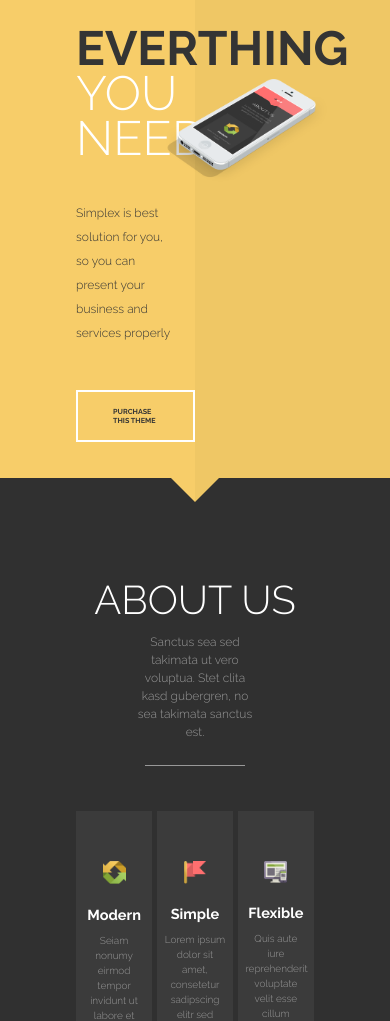
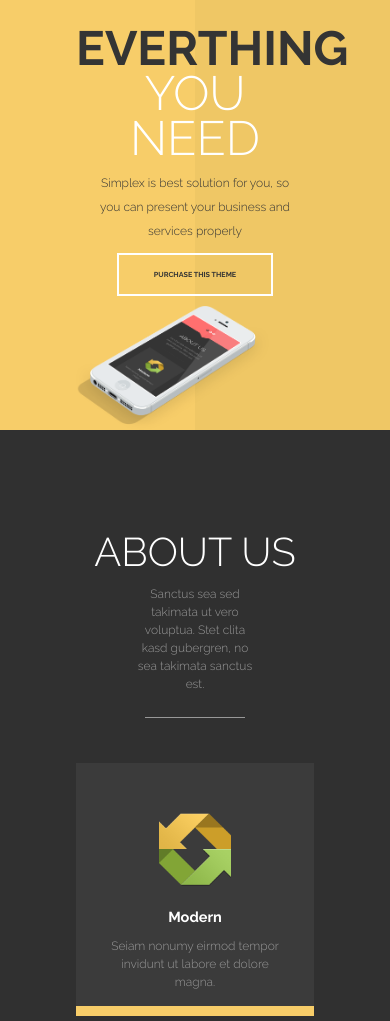
Before and after one commit to hanniC5/simpleflex, a plain HTML site: page index.html in a window 390 px wide. Shown: the part 84-1105 px from the top of the page. Drawn offline with nearby package versions, Linux system fonts and the light colour scheme; files that its build step writes are made by us from their sources.

Commit message:
first commit to gh-pages branch of project2

```diff
--- a/styles/components/_about.scss
+++ b/styles/components/_about.scss
@@ -59,3 +59,20 @@ section#about {
         }
     }
 }
+
+//media query for landscape phones and down
+@media (max-width: 480px) {
+    section#about .wrapper {
+        .iconBlockContainer {
+            flex-direction: column;
+            .iconBlock {
+                width: 100%;
+                margin-bottom: 20px;
+                p {
+                    font-size: 1.2rem;
+                    margin-bottom: 15px;
+                }
+            }
+        }
+    }
+}
--- a/styles/components/_header.scss
+++ b/styles/components/_header.scss
@@ -81,8 +81,9 @@ header {
             }
         }
         .headerNav {
+            width: 60%;
             margin: 0 auto;
-            width: 60%;
+            justify-content: center;
             ul {
                 padding: 10px 0;
                 margin: 0;
@@ -93,3 +94,9 @@ header {
         }
     }
 }
+@media (max-width: 480px) {
+    .wrapHeader .headerNav {
+        justify-content: center;
+        flex-wrap: wrap;
+    }
+}
--- a/styles/components/_home.scss
+++ b/styles/components/_home.scss
@@ -87,3 +87,45 @@ section#home {
     }
 
 }
+
+//media query for lanscape phones and down
+@media (max-width: 480px) {
+    #home .wrapper {
+        flex-direction: column;
+        .homeLeft {
+            width: 100%;
+            text-align: center;
+            h1 {
+                margin-bottom: 0;
+            }
+            .descHead {
+                margin: 10px auto;
+                text-align: center;
+            }
+            .buttonWhite {
+                margin: 10px auto;
+            }
+        }
+        .homeLeft::after {
+            content: "";
+            border-color: transparent;
+        }
+        .homeRight {
+            width: 100%;
+            .homeImgContainer {
+                position: relative;
+                top: 0;
+                left: 0;
+                img {
+                    display: block;
+                    width: 60%;
+                    // margin: 0 auto;
+                }
+            }
+        }
+        .homeRight::after {
+            content: "";
+            border-color: transparent;
+        }
+    }
+}
```
Also changed, not shown: index.html (+1 -1 lines).
